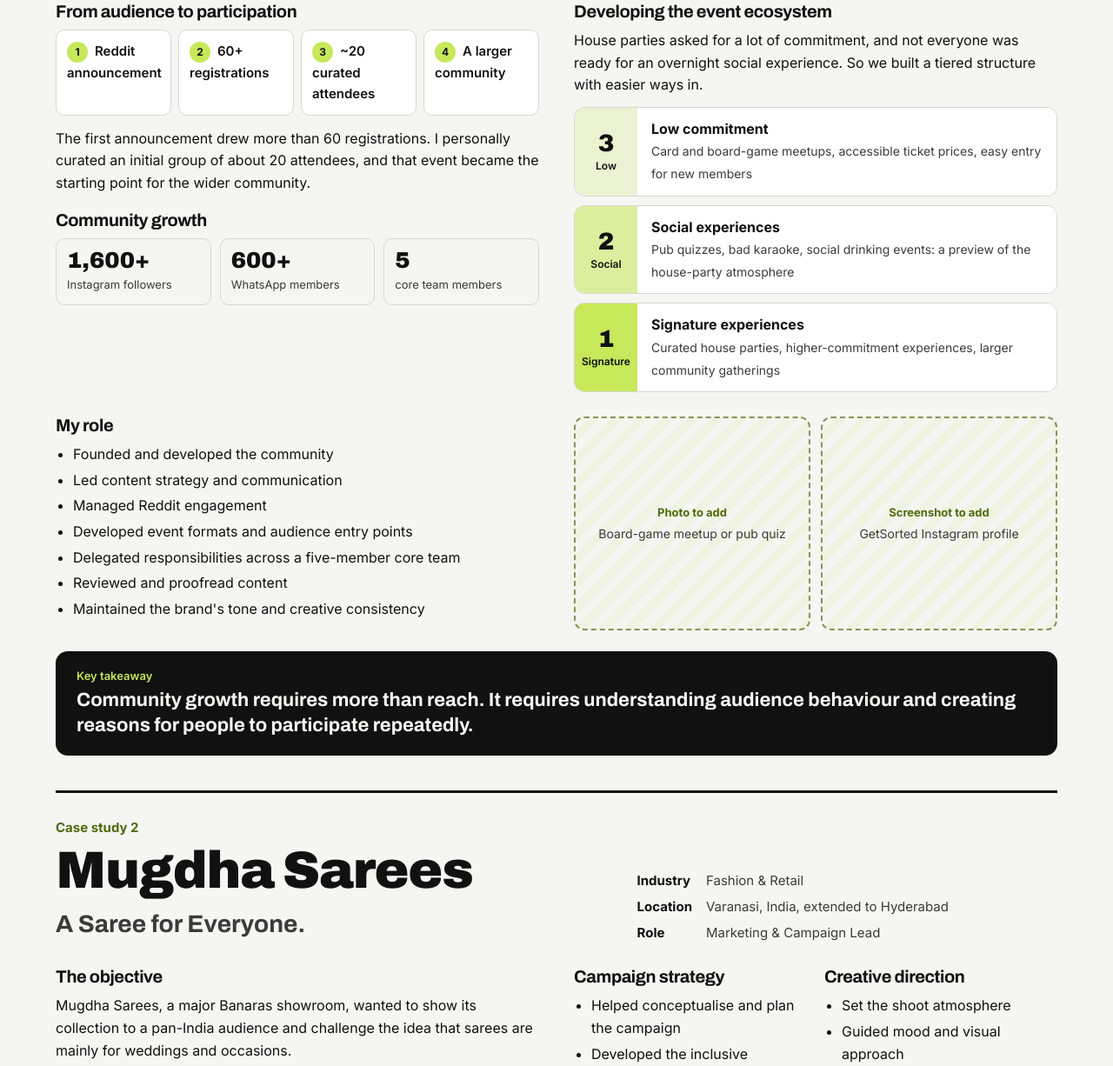
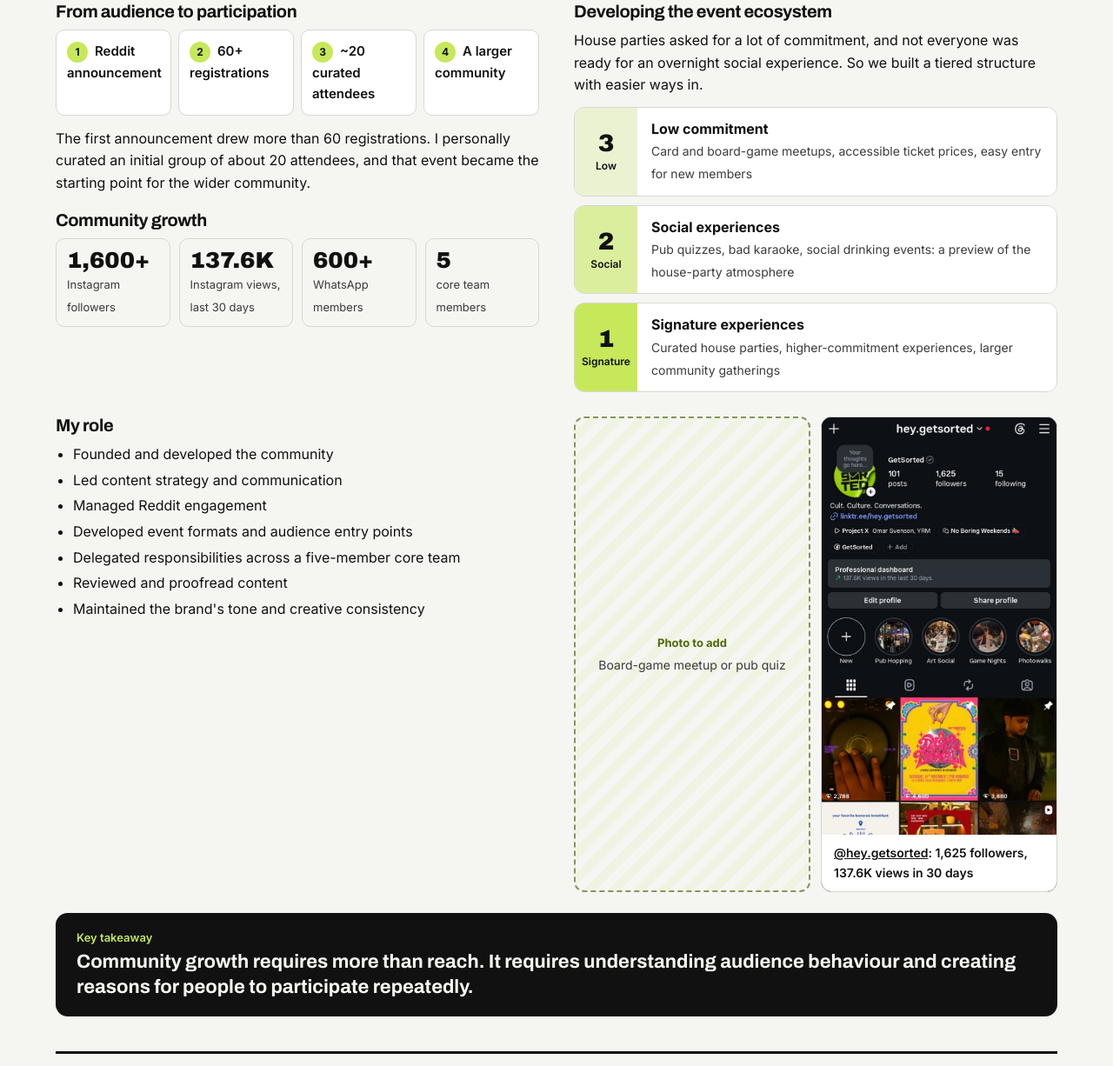
Before and after one commit to VibingBee/wamique-portfolio, a plain HTML site: page index.html in a window 1280 px wide. Shown: the part 2738-3964 px from the top of the page at 87% size. Drawn offline with Linux system fonts and the light colour scheme.

Commit message:
Add GetSorted Instagram profile screenshot and 30-day views
Co-Authored-By: Claude Opus 5.5 <noreply@anthropic.com>
Claude-Session: https://claude.ai/code/session_01CWXyEtH5xzicHPptEH4iia

```diff
--- a/index.html
+++ b/index.html
@@ -217,7 +217,7 @@ li{margin-bottom:4px}
           <div class="flow"><div>Reddit announcement</div><div>60+ registrations</div><div>~20 curated attendees</div><div>A larger community</div></div>
           <p style="margin-top:14px">The first announcement drew more than 60 registrations. I personally curated an initial group of about 20 attendees, and that event became the starting point for the wider community.</p>
           <h4 style="margin-top:20px">Community growth</h4>
-          <div class="metric-row"><div class="m"><b>1,600+</b><span>Instagram followers</span></div><div class="m"><b>600+</b><span>WhatsApp members</span></div><div class="m"><b>5</b><span>core team members</span></div></div>
+          <div class="metric-row"><div class="m"><b>1,600+</b><span>Instagram followers</span></div><div class="m"><b>137.6K</b><span>Instagram views, last 30 days</span></div><div class="m"><b>600+</b><span>WhatsApp members</span></div><div class="m"><b>5</b><span>core team members</span></div></div>
         </div>
         <div class="blk">
           <h4>Developing the event ecosystem</h4>
@@ -231,7 +231,7 @@ li{margin-bottom:4px}
       </div>
       <div class="grid2" style="margin-top:28px">
         <div class="blk"><h4>My role</h4><ul><li>Founded and developed the community</li><li>Led content strategy and communication</li><li>Managed Reddit engagement</li><li>Developed event formats and audience entry points</li><li>Delegated responsibilities across a five-member core team</li><li>Reviewed and proofread content</li><li>Maintained the brand's tone and creative consistency</li></ul></div>
-        <div class="gallery" style="margin-top:0"><div class="ph"><b>Photo to add</b>Board-game meetup or pub quiz</div><div class="ph"><b>Screenshot to add</b>GetSorted Instagram profile</div></div>
+        <div class="gallery" style="margin-top:0"><div class="ph"><b>Photo to add</b>Board-game meetup or pub quiz</div><figure class="shot"><img src="assets/getsorted-instagram.jpg" alt="GetSorted Instagram profile @hey.getsorted: 101 posts, 1,625 followers, 137.6K views in the last 30 days" loading="lazy" width="720" height="1405"><figcaption><a href="https://www.instagram.com/hey.getsorted/" target="_blank" rel="noopener">@hey.getsorted</a>: 1,625 followers, 137.6K views in 30 days</figcaption></figure></div>
       </div>
       <div class="take"><small>Key takeaway</small>Community growth requires more than reach. It requires understanding audience behaviour and creating reasons for people to participate repeatedly.</div>
     </article>
```
Also changed, not shown: assets/getsorted-instagram.jpg (added).
